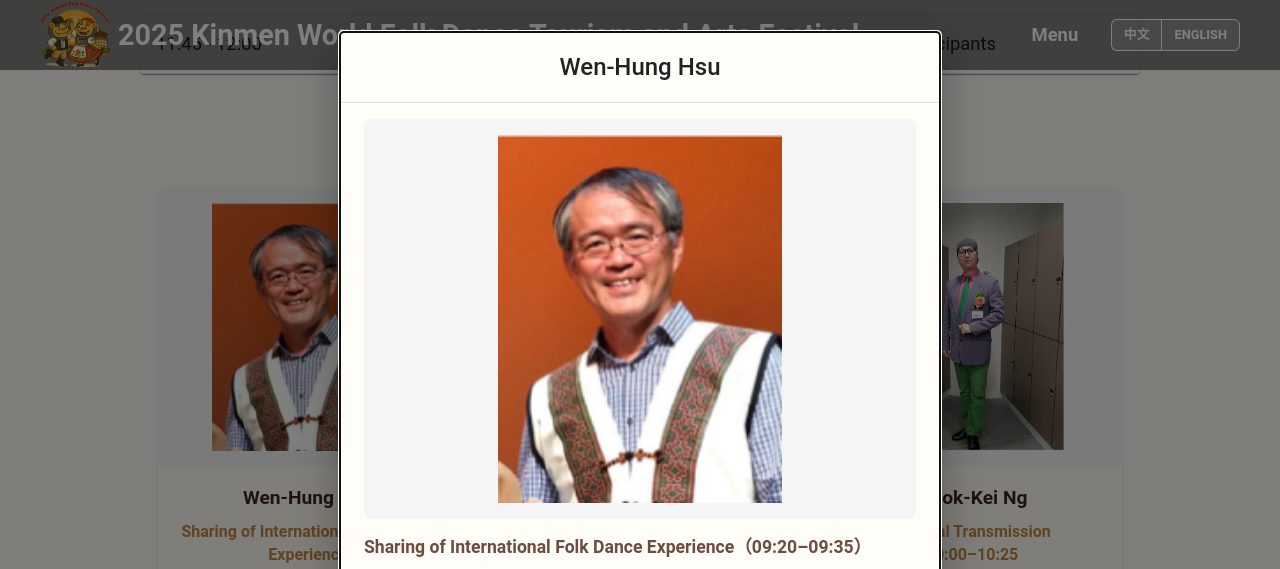
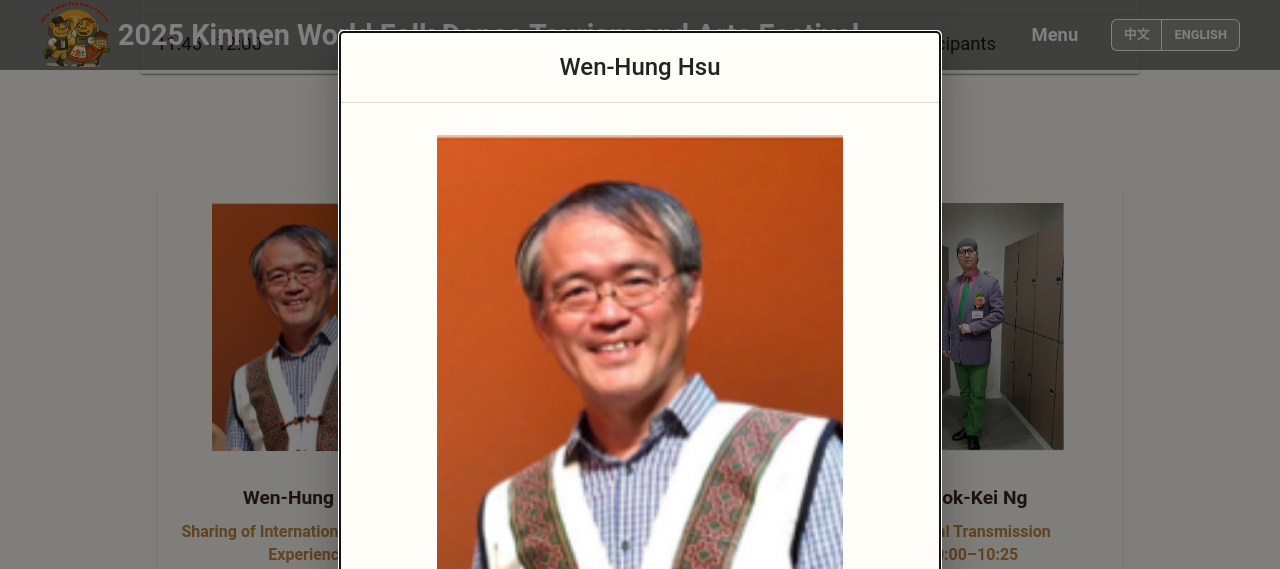
Before and after one commit to Folkdance2025/Folkdance2025.github.io, a React (Vite) app: page /forum in a window 1280 px wide. Both pictures are taken after a click on the element 308 px from the left and 2630 px from the top of the page. Shown: the part 2230-2799 px from the top of the page. Built offline with nearby package versions, Linux system fonts and the light colour scheme; some icons are missing.

Commit message:
講師照片大小修改

```diff
--- a/src/pages/ForumPage.jsx
+++ b/src/pages/ForumPage.jsx
@@ -81,7 +81,11 @@ export default function ForumPage() {
       </Typography>
 
       <Box sx={{ mt: 4, maxWidth: "1000px", mx: "auto" }}>
-        <Typography variant="body1" fontSize="1.2rem" sx={{ whiteSpace: "pre-line", textAlign: "justify", lineHeight: 1.8, letterSpacing: "0.03em" }}>
+        <Typography
+          variant="body1"
+          fontSize="1.2rem"
+          sx={{ whiteSpace: "pre-line", textAlign: "justify", lineHeight: 1.8, letterSpacing: "0.03em" }}
+        >
           {t("description")}
         </Typography>
       </Box>
@@ -130,7 +134,20 @@ export default function ForumPage() {
         {speakers.map((s, idx) => (
           <Grid item xs={12} sm={6} md={4} key={idx} display="flex" justifyContent="center">
             <Card onClick={() => { setActiveSpeaker(s); setOpen(true); }} sx={{ cursor: "pointer", width: 300 }}>
-              <CardMedia component="img" image={s.image || getPlaceholderImage()} alt={s.name} sx={{ width: "100%", height: 280, objectFit: "contain", objectPosition: "center", bgcolor: "#f5f5f5", p: 2, borderRadius: 2 }} />
+              <CardMedia
+                component="img"
+                image={s.image || getPlaceholderImage()}
+                alt={s.name}
+                sx={{
+                  width: "100%",
+                  height: 280,
+                  objectFit: "contain",
+                  objectPosition: "center",
+                  bgcolor: "transparent",
+                  p: 2,
+                  borderRadius: 2
+                }}
+              />
               <CardContent>
                 <Typography variant="h6" fontWeight="bold" fontSize="1.2rem">
                   {t(`name.${s.name}`)}
@@ -151,8 +168,22 @@ export default function ForumPage() {
             <CloseIcon />
           </IconButton>
         </DialogTitle>
-        <DialogContent dividers>
-          <CardMedia component="img" image={activeSpeaker?.image || getPlaceholderImage()} alt={activeSpeaker?.name} sx={{ width: "100%", height: 400, objectFit: "contain", objectPosition: "center", bgcolor: "#f5f5f5", p: 2, mb: 2, borderRadius: 2 }} />
+        <DialogContent dividers sx={{ bgcolor: theme.palette.background.default }}>
+          <CardMedia
+            component="img"
+            image={activeSpeaker?.image || getPlaceholderImage()}
+            alt={activeSpeaker?.name}
+            sx={{
+              width: "100%",
+              height: 560,
+              objectFit: "contain",
+              objectPosition: "center",
+              bgcolor: "transparent",
+              p: 2,
+              mb: 2,
+              borderRadius: 2
+            }}
+          />
           <Typography variant="body2" color="text.secondary" gutterBottom sx={{ fontSize: "1.1rem", fontWeight: "bold" }}>
             {t(activeSpeaker?.topicKey)}（{activeSpeaker?.time}）
           </Typography>
```
